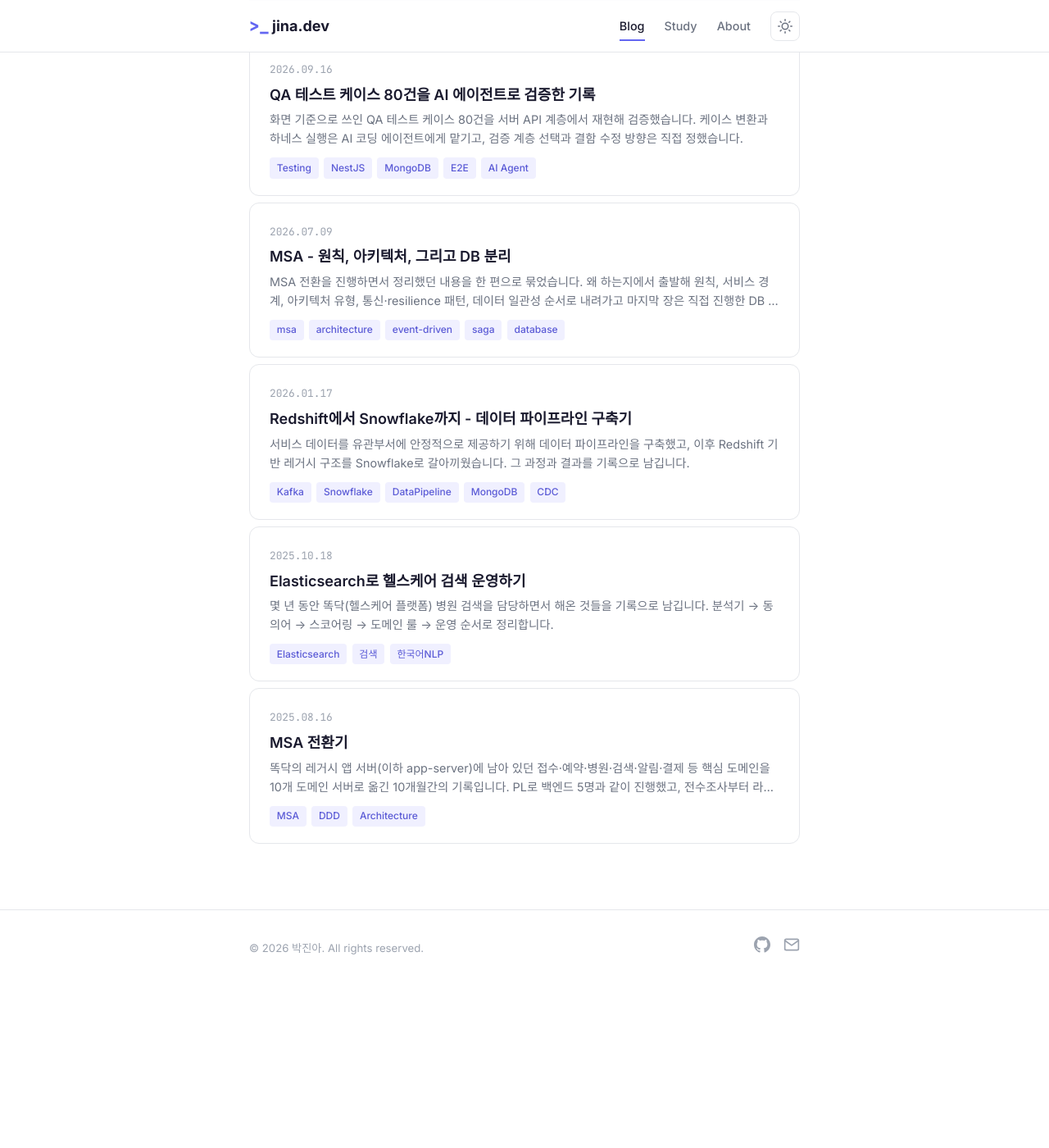
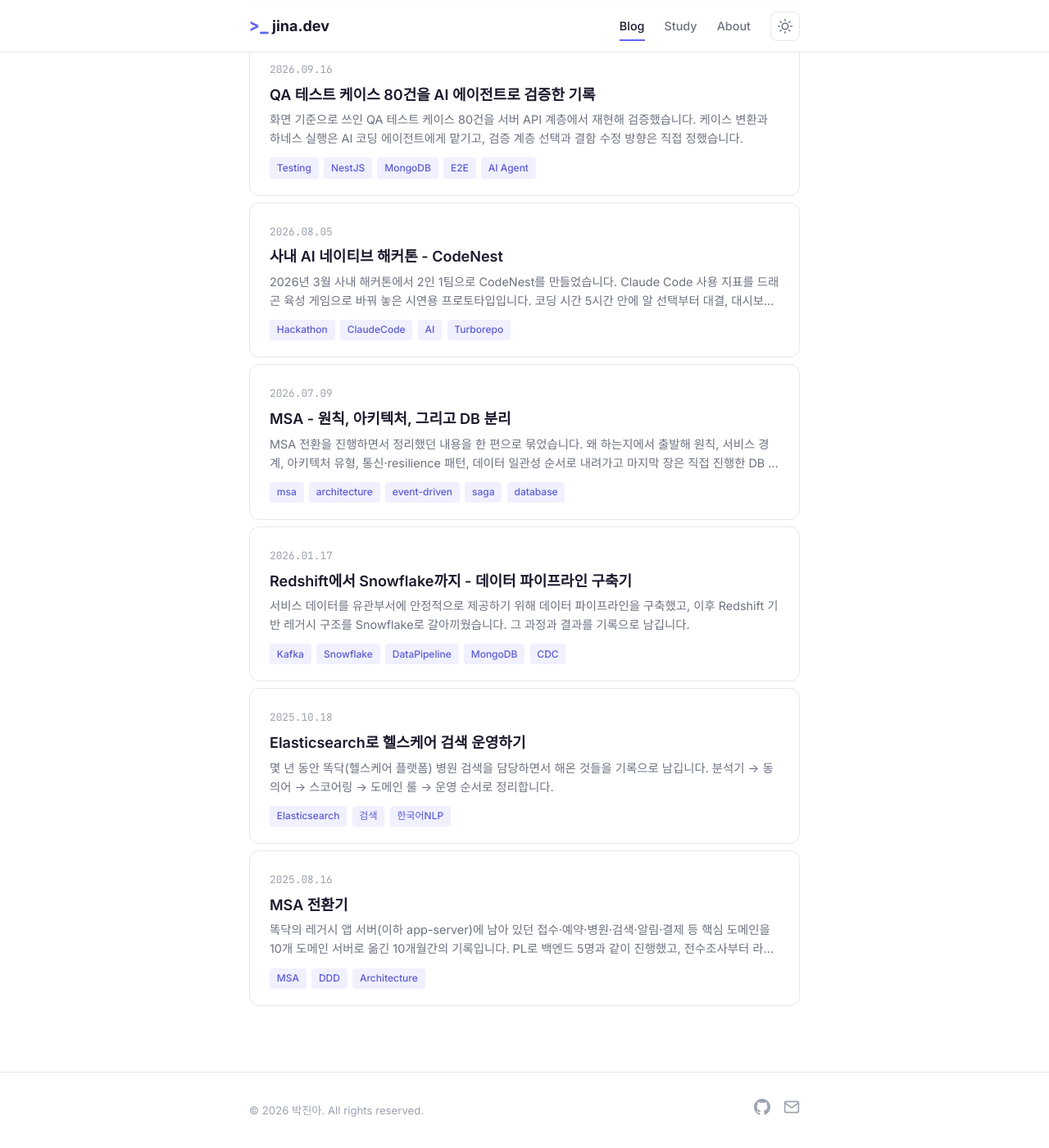
Before and after one commit to jina9716/jina9716.github.io, a Jekyll site: the page built from blog/index.html, in a window 1280 px wide and 1400 px high, scrolled down 235 px. Shown: the whole window at 82% size. Built offline with Jekyll 4.4.1, drawn with Linux system fonts in a browser that asks for light colours; before the commit the page ends 1437 px from its top, so only the background shows below that; part of the change alters nothing that is shown.

Commit message:
feat: AI 네이티브 해커톤 참가 기록 포스트 추가
본문 이미지 중 드래곤 격자와 둥지·상점·대결 화면은 레포의 실제 에셋이 아니라 블로그용으로 다시 그린 그림이다. 대결 보상 공식도 화면에서 역전이 보이지 않도록 다듬은 것이라 구현과 다르다.

Co-Authored-By: Claude Opus 5 (1M context) <noreply@anthropic.com>

```diff
--- /dev/null
+++ b/_posts/2026-08-05-ai-native-hackathon-codenest.md
@@ -0,0 +1,113 @@
+---
+layout: post
+title: "사내 AI 네이티브 해커톤 - CodeNest"
+subtitle: "코딩 5시간, 에이전트 세션 5개를 병렬로 돌린 기록"
+date: 2026-08-05
+category: blog
+tags: [Hackathon, ClaudeCode, AI, Turborepo]
+---
+
+2026년 3월 사내 해커톤에서 2인 1팀으로 `CodeNest`를 만들었습니다. Claude Code 사용 지표를 드래곤 육성 게임으로 바꿔 놓은 시연용 프로토타입입니다. 코딩 시간 5시간 안에 알 선택부터 대결, 대시보드까지 시연 흐름이 끝에서 끝까지 동작했습니다. 이 글은 코드가 아니라 AI를 어떻게 썼는지를 중심으로 정리했습니다.
+
+## 1. 배경
+
+6팀이 하루 안에 시연 가능한 제품을 만드는 행사였습니다. 실제 코딩에 쓸 수 있는 시간은 5시간 정도였습니다. 규칙 중 개발 방식에 영향을 준 것은 두 가지였습니다.
+
+- **사전 개발 금지, 기획서까지는 허용** - 레포는 당일 오전에 만들었습니다.
+- **발표 때 AI 활용 사례 공유 필수** - 다른 팀이 따라할 수 있게 설명해야 했습니다.
+
+심사 배점도 같은 방향이었습니다. AI 활용 창의성 35%, 완성도 25%, 사례 공유 퀄리티 10%. AI로 빨리 만들었다는 것만으로는 점수가 나오지 않고, 워크플로우 자체를 보여줘야 하는 조건이었습니다.
+
+## 2. 무엇을 만들었나
+
+주제는 자유였습니다. 마침 팀 안에서 AI 도구 사용량과 생산성 지표를 어떻게 볼지 논의하던 시기라, 그 지표를 그대로 게임 재화로 쓰기로 했습니다.
+
+효율 점수를 토큰 사용량 대비 산출물로 잡고, 그 점수가 드래곤의 성장 속도와 기분을 결정합니다. 토큰을 많이 쓰는 것 자체는 감점이 아니고, 쓴 만큼 PR과 커밋이 나왔는지를 봅니다. 효율이 낮으면 드래곤이 굶습니다.
+
+게임 화폐는 로그(Log)로 정했습니다. 개발자에게 로그가 쌓인다는 표현이 익숙하고, 통나무를 모아 둥지를 짓는다는 설정과도 맞습니다.
+
+<img src="/assets/images/codenest-hackathon/metric-to-dragon.svg" alt="사내 Prometheus와 DevLake 지표에서 효율 점수를 계산해 등급·EXP·드래곤 6단계 진화로 이어지는 흐름" />
+
+기능은 Character와 AI Productivity로 나눴습니다.
+
+- **Character** - 알 선택(5속성) → 부화 → 6단계 진화, 둥지 꾸미기(드래그앤드롭), 상점 61개 아이템, 다른 사람 드래곤과 대결
+- **AI Productivity** - Overview, 팀별 분석, 리더보드, 상세 지표 4개 뷰
+
+저는 모노레포 기반과 Character 전체를, 팀원은 AI Productivity 대시보드와 지표 수집을 맡았습니다.
+
+기술 스택은 기능 구현에 시간을 쓰기 위해 익숙한 조합으로 정했습니다. Turborepo + pnpm workspace 위에 Next.js 14, Express + TSOA + tsyringe, PostgreSQL 16 + Prisma입니다.
+
+## 3. 사전 준비는 문서까지
+
+사전 개발이 금지라 준비할 수 있는 것은 문서까지였습니다. 그래서 당일에 결정할 일이 남지 않도록 문서 단계에서 최대한 많이 정했습니다.
+
+Claude Code의 brainstorming 기능으로 컨셉을 잡았습니다. 혼자 기획서를 쓰면 드래곤을 키운다는 한 줄에서 더 나가지 않는데, 질문을 계속 받다 보니 재화 획득/소비 밸런스, 등급 하락 시 사용자 반응, 자기 자신과 대결하지 못하게 막는 예외까지 전날에 결정할 수 있었습니다.
+
+전날까지 만든 문서입니다.
+
+1. 올인원 기획서 - 성장/경제/대결/대시보드 규칙, 화면별 내용
+2. 모노레포 아키텍처 spec - 패키지 구조, 데이터 모델, API 명세
+3. 병렬 개발 계획서 - 다음 장에 나오는 팀 구성과 파일 소유권
+
+## 4. Agent Teams로 병렬 개발
+
+한 세션으로 순차 진행하면 전날 문서에 적어 둔 화면과 API를 5시간 안에 다 채우지 못합니다. 목록을 줄이는 대신 범위를 유지하기로 하고, Claude Code의 Agent Teams로 5개 세션을 동시에 돌렸습니다.
+
+<img src="/assets/images/codenest-hackathon/agent-team-parallel.svg" alt="Phase 0에서 Lead가 공용 파일을 선점하고 Phase 1에서 teammate 4명이 각자 소유한 파일을 병렬로 작업하는 구조" />
+
+같은 병렬화를 subagent로도 할 수 있습니다. 다만 subagent는 세션끼리 직접 대화하지 못해서, 프론트 쪽이 API 응답 형식을 물을 때마다 Lead를 거쳐야 하고 그 왕복이 전부 Lead의 컨텍스트를 씁니다. Agent Teams는 teammate끼리 직접 메시지를 보내고 task 목록도 공유합니다. 5시간 내내 Lead의 컨텍스트를 조율에만 쓰려면 이쪽이어야 했습니다.
+
+병렬 개발에서 실제로 걸리는 것은 파일 충돌입니다. Phase 0은 제가 직접 순차로 처리했습니다. shared 타입과 상수, Prisma 스키마와 시드, JWT와 auth middleware, 그리고 `index.ts`와 `ioc.ts` 골격까지입니다. 여러 teammate가 동시에 수정할 가능성이 있는 파일은 전부 여기에 넣고, Phase 1에서는 수정 금지로 걸었습니다.
+
+Phase 1은 teammate 4명이 각자 소유한 파일만 수정했습니다. `apps/server`와 `apps/web` 사이에는 겹치는 파일이 없으니, 백엔드 두 명은 controller/service 이름 단위로, 프론트 두 명은 page/component 단위로 나눴습니다. 한 명당 task를 5~6개씩 배정하고, 서로 기다려야 하는 자리는 task 의존성으로 걸었습니다. 드래곤 화면은 드래곤 API와 둥지 API가 끝나야 붙고, 상점 화면은 상점 API가 끝나야 붙습니다.
+
+teammate 4명에게는 코딩을 시작하기 전에 계획 승인을 받게 했습니다. 세션이 네 개면 결과물도 네 뭉치로 한꺼번에 들어오는데, 명세를 잘못 읽은 것은 코드가 나온 뒤보다 계획 단계에서 잡는 쪽이 비용이 적습니다.
+
+소유권으로 막을 수 없는 파일이 한 종류 있습니다. 생성 파일입니다. TSOA route는 재생성할 때마다 백엔드 두 명이 같은 파일을 덮어쓰기 때문에, 계획 단계에서 미리 찾아 두고 소유권 대신 실행 순서로 막았습니다.
+
+모델은 Lead만 Opus, teammate 4명은 Sonnet으로 뒀습니다. teammate가 하는 일은 이미 정해진 명세를 코드로 옮기는 것이라 Sonnet으로 충분했고, 예상 토큰 900K를 전부 Opus로 돌릴 이유가 없었습니다.
+
+여기에 typescript-lsp 플러그인을 붙여 뒀습니다. 편집 직후 진단이 돌아서 오타, 미사용 import, 반환 타입 누락은 제가 보기 전에 정리됐습니다. 다섯 세션이 동시에 코드를 만드는 상황이라 사람이 볼 리뷰 분량이 그만큼 줄었습니다.
+
+## 5. 에셋 78장을 같은 스타일로
+
+6단계 진화는 단계마다 에셋이 있어야 시연에서 드러납니다. 5속성 × 6단계면 드래곤만 30장이고, 둥지 테마 9장과 소품 34장, 액세서리 5장을 더하면 78장입니다.
+
+<img src="/assets/images/codenest-hackathon/dragon-evolution-grid.svg" alt="불·물·자연·번개·마법 5속성의 알부터 전설까지 6단계 드래곤 SVG 30장을 격자로 나열한 그림" />
+<span class="fig-note">드래곤 에셋을 블로그용으로 다시 그린 그림입니다. 실제 파일은 레포에 있습니다.</span>
+
+에셋을 이미지 생성 모델로 만드는 안을 먼저 목업으로 만들었습니다. 공통 프롬프트 하나에 속성별 문구와 단계별 문구를 얹는 구조로, 드래곤과 둥지 배경, 소품까지 자리마다 생성용 프롬프트를 적었습니다. 등급별 표정과 둥지 배치도 같이 잡았습니다.
+
+<img src="/assets/images/codenest-hackathon/ai-asset-mockup.jpg" alt="공통 프롬프트에 속성별·단계별 문구를 더해 6단계와 5속성, 등급별 표정, 둥지 배경과 소품 자리까지 배치한 이미지 생성 목업" />
+
+이 안은 쓰지 않았습니다. PNG는 도구를 따로 오가야 하고 배경 처리가 남는데, SVG는 코딩 세션 안에서 바로 나오고 나온 뒤에도 코드라서 좌표와 색을 직접 고칠 수 있습니다. 레포에 남은 에셋 78장이 전부 SVG인 것은 그래서입니다.
+
+장수보다 어려운 것은 스타일을 맞추는 일입니다. 30장을 각각 다른 프롬프트로 만들면 선 굵기와 채도가 제각각이라 같은 드래곤이 자란 것으로 보이지 않습니다. 속성과 단계, 등급을 파라미터로 받아 프롬프트를 조립하는 화면을 따로 만들고, 단계가 올라갈 때 더해지는 요소만 조건으로 붙였습니다. 날개는 3단계부터, 왕관은 5단계부터 붙습니다.
+
+## 6. 결과
+
+리더보드에 더미 데이터를 넣으면 시연에서 바로 티가 납니다. 팀원이 수집 스크립트를 작성해 사내 Prometheus에서 Claude Code 사용량 시계열을, DevLake에서 커밋·PR·배포 지표를 CSV로 내보낸 뒤 시드로 변환했습니다.
+
+5시간 동안 이 정도가 남았습니다.
+
+- 커밋 48개, 212개 파일, 25,000줄 남짓
+- 페이지 13개, API 엔드포인트 20개 이상
+- SVG 에셋 78장, 상점 아이템 61개
+- Prisma 테이블 8개
+
+<img src="/assets/images/codenest-hackathon/nest-themes.svg" alt="동굴·숲속·은하수 세 가지 둥지 테마에 드래곤이 앉아 있고 소품이 배치된 화면" />
+<span class="fig-note">화면 구성을 블로그용으로 다시 그린 그림입니다.</span>
+
+<img src="/assets/images/codenest-hackathon/shop.svg" alt="둥지 소품을 로그로 구매하는 상점 화면, 카테고리 탭과 아이템 카드 여덟 개" />
+<span class="fig-note">화면 구성을 블로그용으로 다시 그린 그림입니다.</span>
+
+<img src="/assets/images/codenest-hackathon/battle.svg" alt="드래곤 두 마리가 맞붙은 대결 결과 화면, AI 심사 점수와 코멘트, 승자의 로그 보상과 패자는 잃지 않는다는 표시" />
+<span class="fig-note">화면 구성을 블로그용으로 다시 그린 그림입니다.</span>
+
+## 7. 결론
+
+세션을 몇 개까지 늘릴 수 있는지는 모델이 정하지 않았습니다. 소유권을 겹치지 않게 나눌 수 있는 파일 단위가 몇 개인지가 정했습니다. Phase 0에서 공용 파일을 먼저 확정해 둔 덕분에 나머지 시간을 병렬로 쓸 수 있었고, 나눌 단위가 더 없는 상태에서 세션만 늘리면 충돌을 정리하는 시간이 따라 늘어납니다.
+
+teammate 4명은 5시간 내내 Sonnet으로 돌았습니다. 명세가 문서에 다 적혀 있는 작업이라 모델 등급이 결과를 좌우하지 않았습니다. Opus를 쓴 자리는 명세를 확정하고 teammate의 계획을 승인하는 쪽이었고, 계획 승인을 코딩 앞단에 건 것도 같은 판단입니다.
+
+평소 업무에서는 세션 다섯 개를 한 번에 돌릴 일이 없습니다. 하루 동안 그 방식을 끝까지 밀어붙여 보고, 어디까지 에이전트에 넘길 수 있고 어디부터 사람이 정해야 하는지 확인할 수 있어서 좋은 경험이었습니다.
--- a/assets/css/style.css
+++ b/assets/css/style.css
@@ -533,6 +533,20 @@ img {
   margin: 1.5rem 0;
 }
 
+.prose img:has(+ .fig-note) {
+  display: block;
+  margin-bottom: 0.5rem;
+}
+
+.fig-note {
+  display: block;
+  margin: 0 0 1.75rem;
+  font-size: 0.8125rem;
+  line-height: 1.5;
+  color: var(--color-text-tertiary);
+  text-align: center;
+}
+
 /* ===== Post Navigation ===== */
 .post-nav {
   margin-top: 3rem;
```
Also changed, not shown: assets/images/codenest-hackathon/agent-team-parallel.svg (added), assets/images/codenest-hackathon/ai-asset-mockup.jpg (added), assets/images/codenest-hackathon/battle.svg (added), assets/images/codenest-hackathon/dragon-evolution-grid.svg (added), assets/images/codenest-hackathon/metric-to-dragon.svg (added), assets/images/codenest-hackathon/nest-themes.svg (added), assets/images/codenest-hackathon/shop.svg (added).
